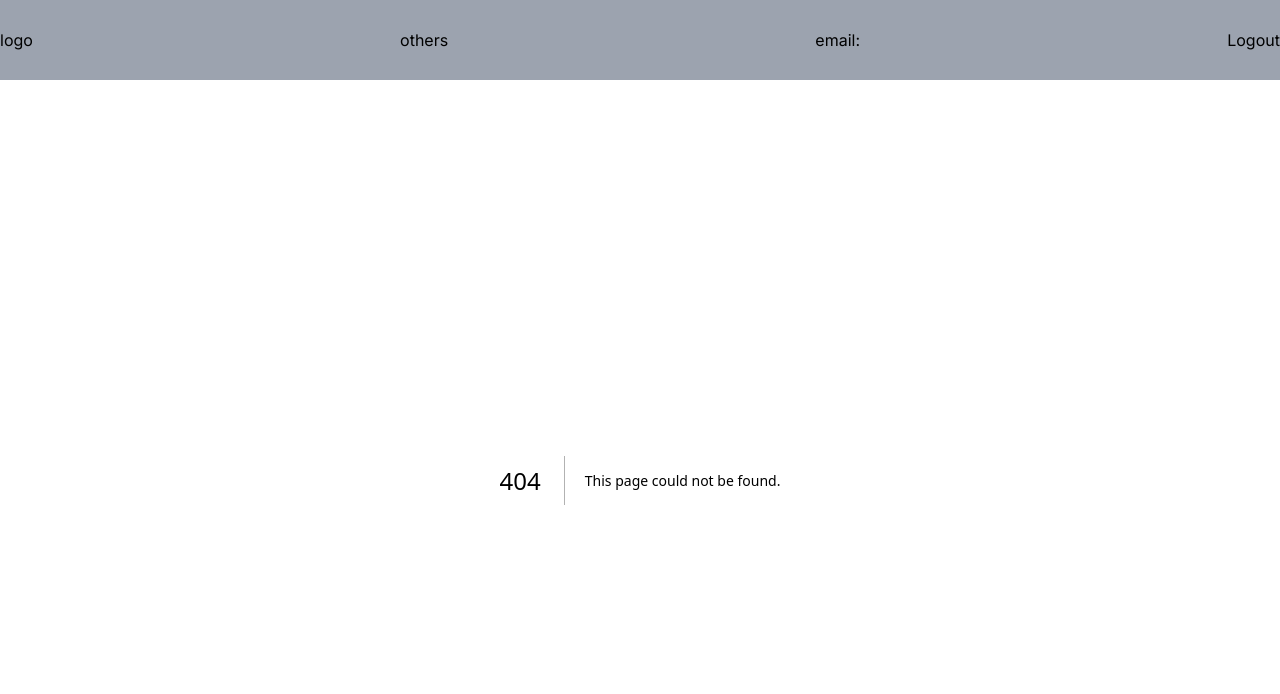
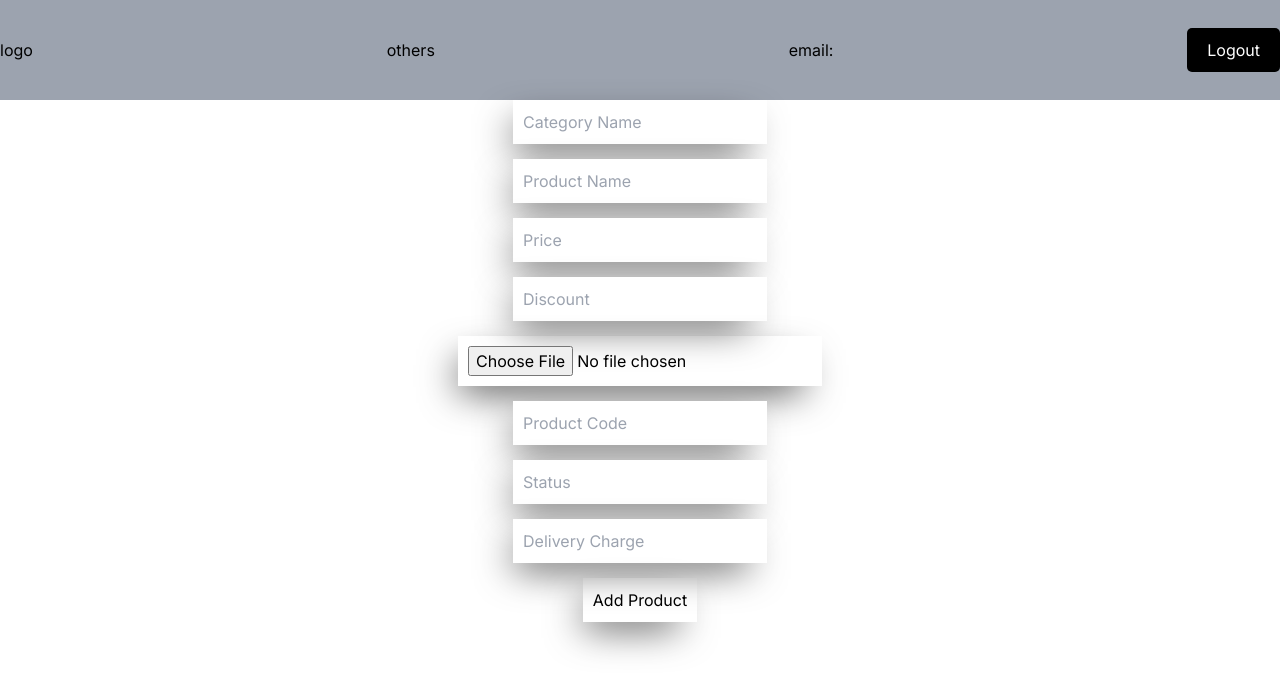
Before and after one commit to hasan-mohammad-bd/soft-it-care-task, a Next.js app: page /add-products in a window 1280 px wide. Before the commit this address had no page. Shown: the top 694 px of the page. Built offline with nearby package versions, Linux system fonts and the light colour scheme; sample sign-in values are in the browser's storage.

Commit message:
adding product list

```diff
--- a/package.json
+++ b/package.json
@@ -18,7 +18,6 @@
     "react": "^18.2.0",
     "react-dom": "^18.2.0",
     "react-toastify": "^9.1.3",
-    "swr": "^2.2.0",
     "tailwindcss": "3.3.2"
   }
 }
--- /dev/null
+++ b/src/app/add-products/page.jsx
@@ -0,0 +1,73 @@
+'use client'
+import { API_URL } from '@/components/api/Api';
+import axios from 'axios';
+import React from 'react';
+import { toast } from 'react-toastify';
+const token = window.localStorage.getItem("token_01");
+
+const AddProduct = () => {
+    const addAProducts = async (e) => {
+        e.preventDefault();
+        const category_name = e.target[0].value;
+        const product_name = e.target[1].value;
+        const price = e.target[2].value;
+        const discount = e.target[3].value;
+        const main_image = e.target[4].value;
+        const product_code = e.target[5].value;
+        const product_quantity = e.target[6].value;
+        const status = e.target[7].value;
+        const delivery_charge = e.target[8].value;
+
+
+        const headers = {
+            Authorization: `Bearer ${token}`,
+          "Content-Type": "multipart/form-data",
+          "X-Requested-With": "XMLHttpRequest",
+          "shop-id": 832921,
+          "id": 671
+        };
+
+        const data = {
+          category_name,
+          product_name,
+          price,
+          discount,
+          main_image,
+          product_code,
+          product_quantity,
+          status,
+          delivery_charge
+        };
+
+        try {
+          const response = await axios.post("https://dev.funnelliner.com/api/v1/client/products", data, {
+            headers: headers,
+          });
+          toast.success("Product added Success");
+          console.log(response.data);
+        } catch (error) {
+            console.log(error);
+          toast.error(error);
+        }
+
+        // e.target.reset();
+    }
+
+    return (
+        <div>
+            <form onSubmit={addAProducts}>
+                <input placeholder='Category Name' type="text" name="" id="" />
+                <input placeholder='Product Name' type="text" name="" id="" />
+                <input placeholder='Price' type="number" name="" id="" />
+                <input placeholder='Discount' type="number" name="" id="" />
+                <input placeholder='main Image' type="file" name="" id="" />
+                <input placeholder='Product Code' type="number" name="" id="" />
+                <input placeholder='Status' type="text" name="" id="" />
+                <input placeholder='Delivery Charge' type="text" name="" id="" />
+                <input type="submit" value="Add Product" />
+            </form>
+        </div>
+    );
+};
+
+export default AddProduct;
--- /dev/null
+++ b/src/app/all-products/page.jsx
@@ -0,0 +1,33 @@
+"use client";
+import { API_URL } from "@/components/api/Api";
+import React from "react";
+const token = window.localStorage.getItem("token_01");
+
+
+const ProductList = () => {
+    const fetchData = async () => {
+        const headers = {
+          Authorization: `Bearer ${token}`,
+          "Content-Type": "multipart/form-data",
+          "X-Requested-With": "XMLHttpRequest",
+          "shop-id": 832921,
+          "id": 671,
+          "Origin": "http://localhost:3000"
+
+        };
+
+        console.log(headers);
+
+        try {
+          const response = await fetch(`https://dev.funnelliner.com/api/v1/client/products`, { headers });
+          const data = await response.json();
+          console.log(data); // Process the fetched data
+        } catch (error) {
+          console.error("Error fetching data:", error);
+        }
+      };
+  fetchData();
+  return <div>this is</div>;
+};
+
+export default ProductList;
--- a/src/app/globals.css
+++ b/src/app/globals.css
@@ -4,28 +4,35 @@
 
 
 
-:root {
-  --foreground-rgb: 0, 0, 0;
-  --background-start-rgb: 214, 219, 220;
-  --background-end-rgb: 255, 255, 255;
+form {
+  display: flex;
+  flex-direction: column;
+  justify-content: space-between;
+  align-items: center;
 }
 
-@media (prefers-color-scheme: dark) {
-  :root {
-    --foreground-rgb: 255, 255, 255;
-    --background-start-rgb: 0, 0, 0;
-    --background-end-rgb: 0, 0, 0;
-  }
+input {
+  max-width: 400px;
+  padding: 10px;
+  outline: none;
+  box-shadow: -9px 15px 38px -10px rgba(0,0,0,0.75);
+  -webkit-box-shadow: -9px 15px 38px -10px rgba(0,0,0,0.75);
+  -moz-box-shadow: -9px 15px 38px -10px rgba(0,0,0,0.75);
+  margin-bottom: 15px;
 }
 
+button{
+  background-color: black;
+  color: white;
+  border-radius: 5px;
+  cursor: pointer;
 
+  padding: 10px 20px;
+  transition: all 0.3s ease-in;
+}
 
-body {
-  color: rgb(var(--foreground-rgb));
-  background: linear-gradient(
-      to bottom,
-      transparent,
-      rgb(var(--background-end-rgb))
-    )
-    rgb(var(--background-start-rgb));
+button:hover{
+  background-color: white;
+  color: black;
+
 }
--- /dev/null
+++ b/src/app/products/page.jsx
@@ -0,0 +1,89 @@
+"use client";
+import { API_URL } from "@/components/api/Api";
+import { LoginContext } from "@/context/LoginContext";
+import axios from "axios";
+import React, { useContext } from "react";
+import { toast } from "react-toastify";
+const token = localStorage.getItem("token_01");
+
+const fetchData = async () => {
+  const headers = {
+    "Content-Type": "multipart/form-data;",
+    "X-Requested-With": "XMLHttpRequest",
+    "id": 671,
+    "shop-id": 832921,
+    "Authorization": `Bearer ${token}`
+  };
+
+  try {
+    const response = await fetch(`${API_URL}/clients/products`, { headers });
+    const data = await response.json();
+    console.log(data); // Process the fetched data
+  } catch (error) {
+    console.error('Error fetching data:', error);
+  }
+};
+
+const Products = async () => {
+  // const {handleSubmit, receivedDatas} = useContext(LoginContext);
+  const [products, setProducts] = useState([]);
+  console.log(products);
+
+/*   useEffect(() => {
+    const fetchProducts = async () => {
+      const requestOptions = {
+        method: "GET", // or 'POST' if you want to send a request body
+        headers: {
+          "Content-Type": "multipart/form-data;",
+          "X-Requested-With": "XMLHttpRequest",
+          "id": 671,
+          "shop-id": 832921,
+          Authorization: `Bearer ${token}`,
+        },
+        // body: JSON.stringify({ key: 'value' }), // uncomment this line and modify it for a request body
+      };
+      const response = await fetch(
+        `${API_URL}/client/products`,
+        requestOptions
+      );
+      const data = await response.json();
+      console.log(data);
+
+      setProducts(data);
+    };
+
+    fetchProducts();
+  }, []); */
+
+/*     const loadProducts = async () =>{
+    const headers = {
+      "Content-Type": "multipart/form-data;",
+      "X-Requested-With": "XMLHttpRequest",
+      "id": 671,
+      "shop-id":832921,
+      "Authorization": `Bearer ${token}`
+
+
+    };
+
+    console.log(headers);
+
+    try {
+
+      const response = await axios.get(`https://dev.funnelliner.com/api/v1/client/products`, {
+        headers: headers,
+      });
+      toast.success("SignUp Success");
+      setProducts(response.data)
+    } catch (error) {
+      toast.error("SignUp failed");
+    }
+  }
+
+  loadProducts() */
+  fetchData();
+
+  return <div ></div>;
+};
+
+export default Products;
--- a/src/app/signup/page.jsx
+++ b/src/app/signup/page.jsx
@@ -34,6 +34,7 @@ const SignUp = () => {
     const headers = {
       "Content-Type": "multipart/form-data;",
       "X-Requested-With": "XMLHttpRequest",
+
     };
 
     const data = {
--- a/src/components/navbar/Navbar.jsx
+++ b/src/components/navbar/Navbar.jsx
@@ -1,17 +1,16 @@
 'use client'
-import { LoginContext } from "@/context/LoginContext";
+
 import Link from "next/link";
 import { useRouter } from "next/navigation";
 import React, { useEffect, useState } from "react";
 
-import { useContext } from "react";
+
 
 const Navbar = () => {
-  const {handleSubmit, receivedDatas} = useContext(LoginContext);
 
-  const token = localStorage?.getItem("token_01");
 
-  console.log(receivedDatas.email);
+  const token = window.localStorage?.getItem("token_01");
+;
   const router = useRouter();
   const [receivedToken, setReceivedToken] = useState(token || null);
 
@@ -38,7 +37,7 @@ const Navbar = () => {
     <nav className="flex justify-between items-center py-7 bg-gray-400 container mx-auto">
       <div>logo</div>
       <div>others</div>
-      <div>email: {receivedDatas?.email}</div>
+      <div>email: </div>
       {receivedToken && <button onClick={Logout}>Logout</button>}
     </nav>
   );
--- a/src/context/ForgetPassContext.jsx
+++ b/src/context/ForgetPassContext.jsx
@@ -38,15 +38,16 @@ export const ForgetPassProvider = ({children})=>{
           );
 
           toast(response.data.message);
+          setTimeout(() => {
+            router.push('/forget-password/verify-opt')
+        }, 500);
         } catch (error) {
           toast.error(error.message)
         }
 
 
         e.target.reset();
-        setTimeout(() => {
-            router.push('/forget-password/verify-opt')
-        }, 500);
+
 
       };
 
--- a/src/context/LoginContext.jsx
+++ b/src/context/LoginContext.jsx
@@ -12,6 +12,7 @@ export const LoginContext = createContext()
 export const LoginProvider = ({children})=>{
   const router = useRouter()
   const [receivedDatas, setReceivedData] = useState('')
+
 
     const handleSubmit = async (e) => {
         let ipAddress = fetchIpAddress();
@@ -41,13 +42,17 @@ export const LoginProvider = ({children})=>{
           setReceivedData(response.data)
           if (typeof window !== "undefined") {
             window.localStorage.setItem("token_01", response.data.token);
+            window.localStorage.setItem("the_shop", response.data.shop_id);
+            window.localStorage.setItem("the_id", response.data.id);
           }
         } catch (error) {
           console.error(error);
         }
         setTimeout(() => {
           window.location.reload()
-        }, 1500);
+        }, 500);
+
+
         // window.location.reload()
         e.target.reset();
         router.push('/')
```
Also changed, not shown: 1 other file (tests, documents, lock files or other folders).
